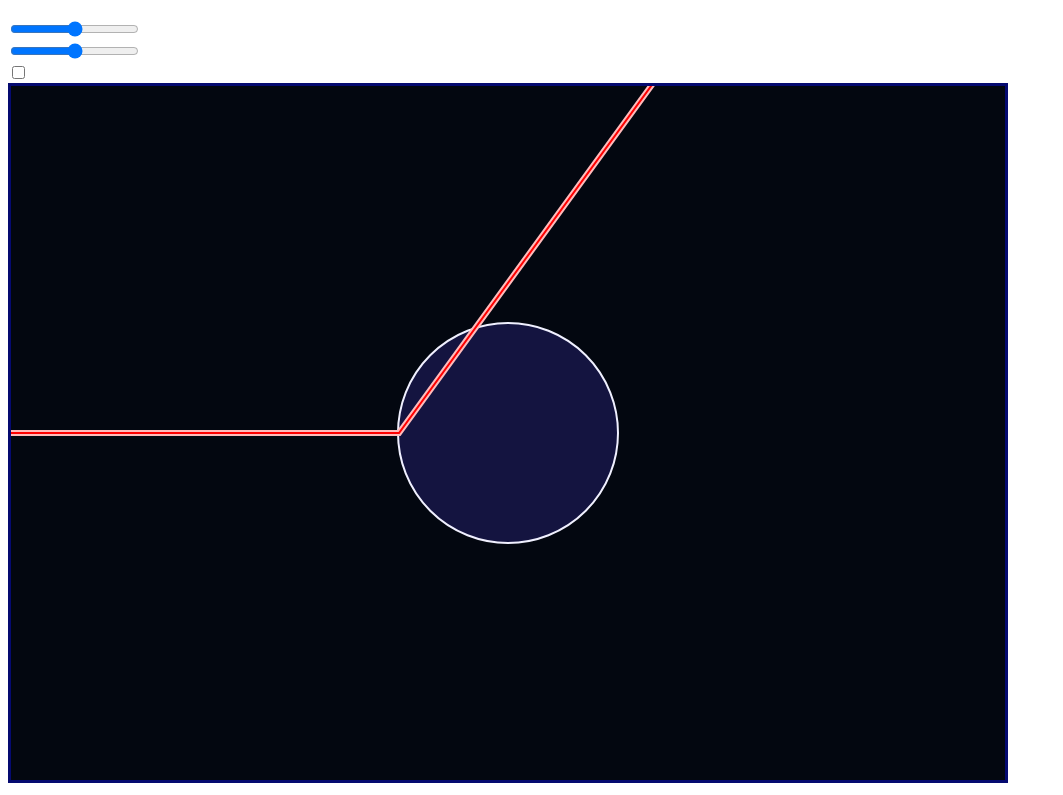
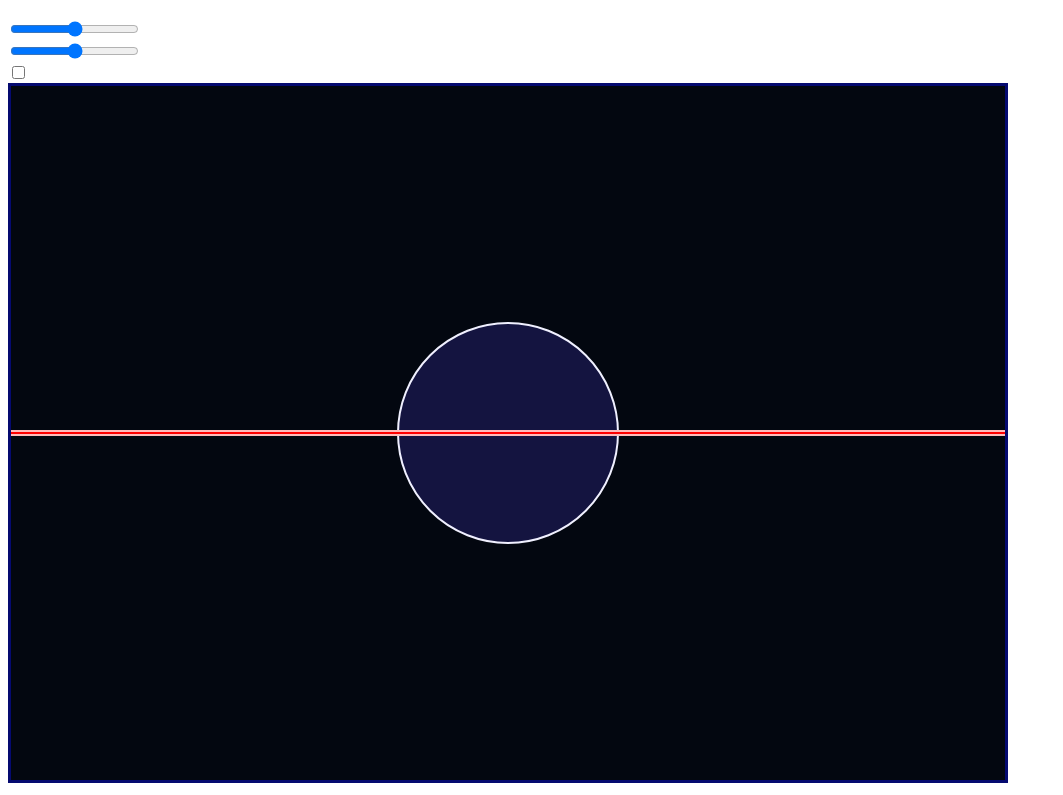
Before and after one commit to minecraftcoder17/Laser-Project---Cubed, a plain HTML site: page index.html in a window 1280 px wide. Shown: the part 61-856 px from the top of the page, without its empty margins (0-1063 px from the left). Drawn offline with Linux system fonts and the light colour scheme.

Commit message:
refraction almost works now

```diff
--- a/index.html
+++ b/index.html
@@ -81,9 +81,17 @@
                 y+=speed*Math.sin(angle)
                 objects.forEach(element => {
                     if(Math.hypot(element[0] - x, element[1] - y)<element[2] && material == 0){
-                        let colangle = Math.atan2(y-element[1],x-element[0])
+                        let colangle = Math.atan2(y-element[1],x-element[0])+Math.PI
+                        if(colangle>Math.PI){
+                            colangle=colangle-2*Math.PI
+                        }
+                        if(colangle<-Math.PI){
+                            colangle=colangle+2*Math.PI
+                        }
+
                         //angle = 2*colangle-angle+Math.PI
-                        angle = colangle+(angle-colangle)*1.3;
+                        angle = colangle+(angle-colangle)/1.3;
+                        console.log(colangle)
                         material = 1
                         beam.lineTo(x,y)
                     }
```
